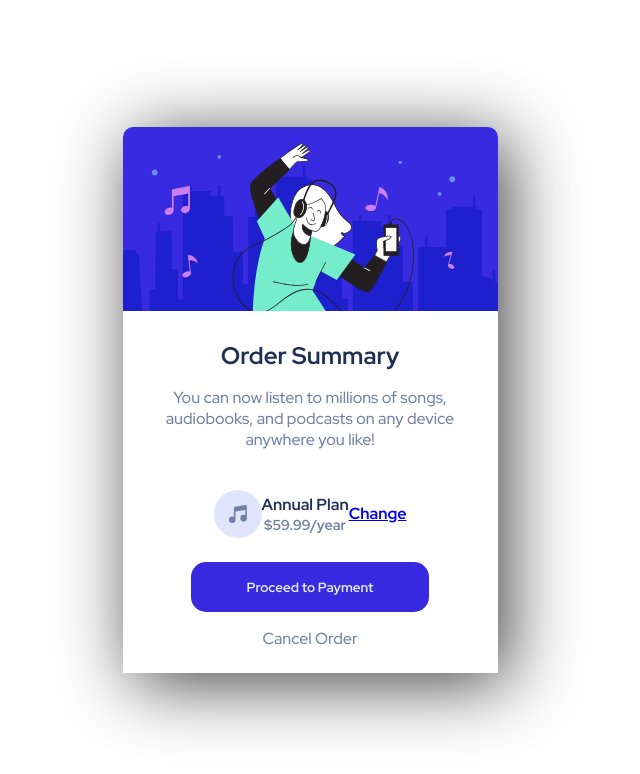
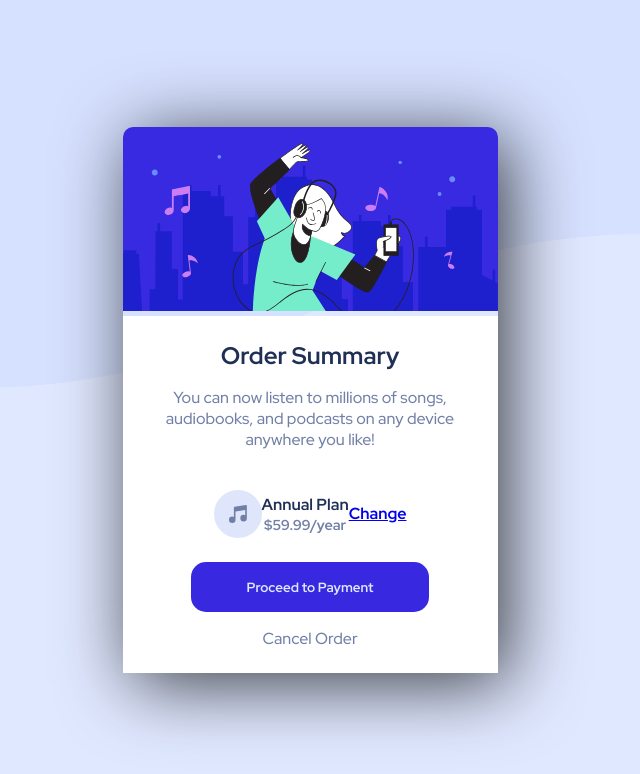
Before and after one commit to arceprogramando/order-summary-component-main, a plain HTML site: page index.html in a window 1280 px wide. Shown: the whole page, without its empty margins (330-970 px from the left). Drawn offline with Linux system fonts and the light colour scheme.

Commit message:
Added the missing background

```diff
--- a/css/style.css
+++ b/css/style.css
@@ -21,6 +21,10 @@
 
 
 body {
+    background-image: url('../images/pattern-background-desktop.svg');
+    background-repeat: no-repeat;
+    background-size: 100%;
+    background-color: var(--pale-blues);
     min-height: 100vh;
     display: flex;
     justify-content: center;
@@ -50,6 +54,7 @@ body {
 }
 
 .texto{
+    background-color: #fff;
     display: flex;
     flex-direction: column;
     justify-content: center;
```
